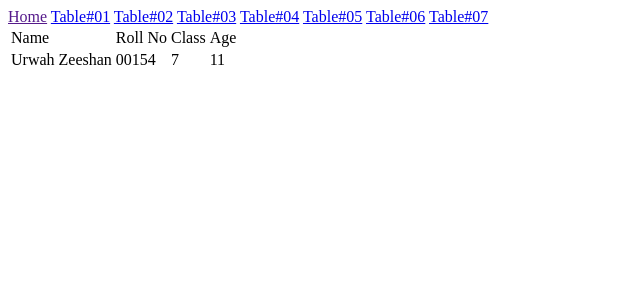
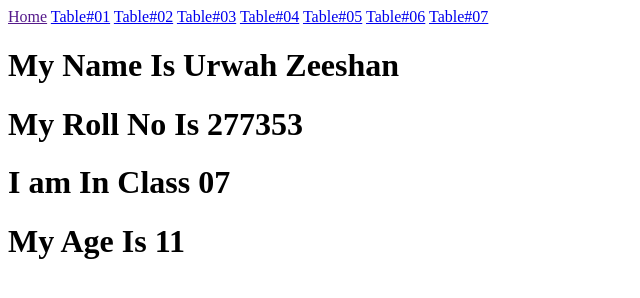
Before and after one commit to zeeshan2468/Assigment-08, a plain HTML site: page index.html in a window 1280 px wide. Shown: the whole page, without its empty margins (0-640 px from the left). Drawn offline with Linux system fonts and the light colour scheme.

Commit message:
Update index.html

```diff
--- a/index.html
+++ b/index.html
@@ -14,19 +14,9 @@
     <a href="pages/table5.html">Table#05</a>
     <a href="pages/table6.html">Table#06</a>
     <a href="pages/table7.html">Table#07</a>
-    <table boeder="1">
-        <tr>
-            <td>Name</td>
-            <td>Roll No</td>
-            <td>Class</td>
-            <td>Age</td>
-        </tr>
-        <tr>
-            <td>Urwah Zeeshan</td>
-            <td>00154</td>
-            <td>7</td>
-            <td>11</td>
-        </tr>
-    </table>
+    <h1>My Name Is Urwah Zeeshan</h1>
+   <h1>My Roll No Is 277353</h1>
+    <h1>I am In Class 07</h1>
+    <h1>My Age Is 11</h1>
 </body>
 </html>
```
